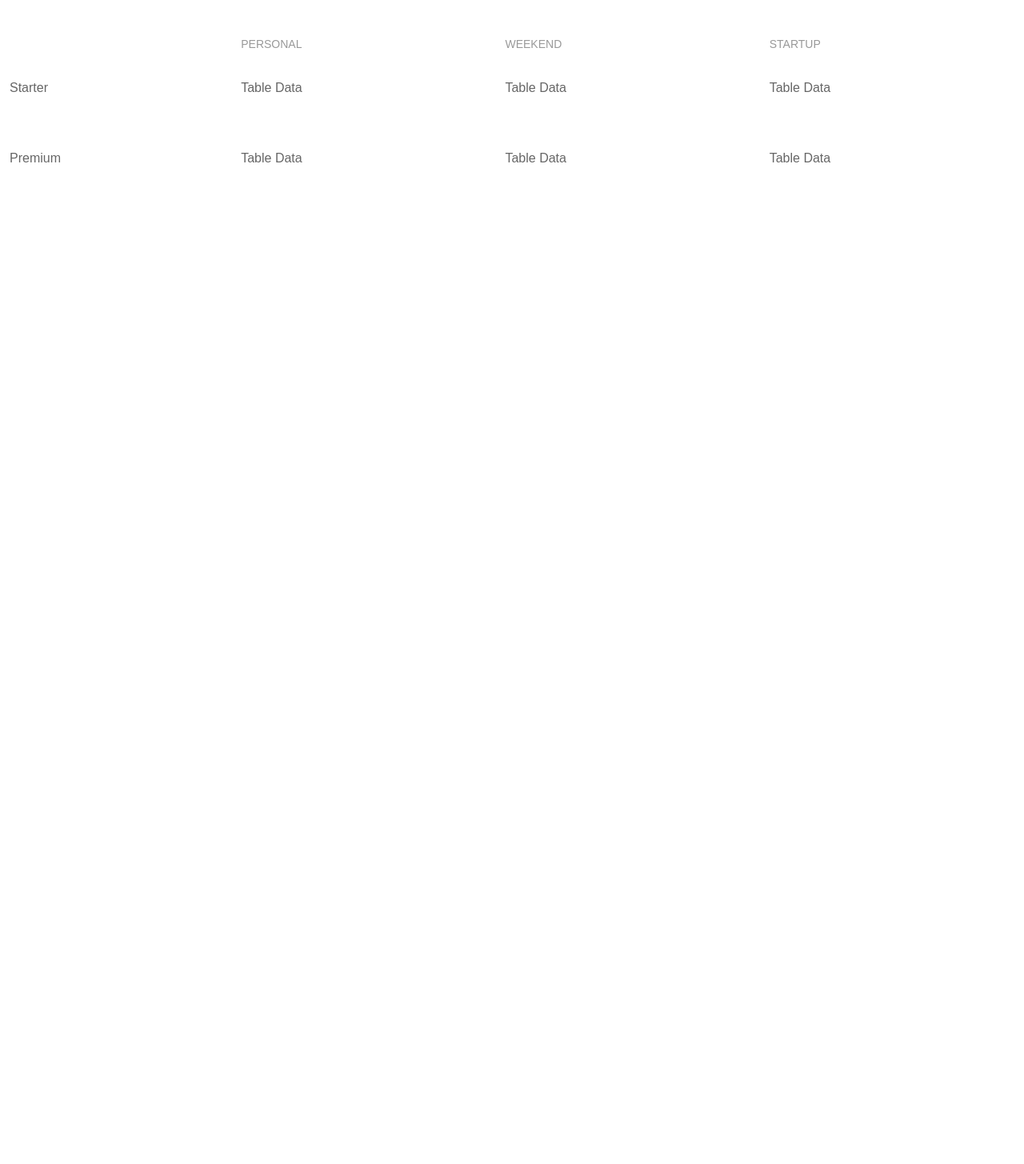
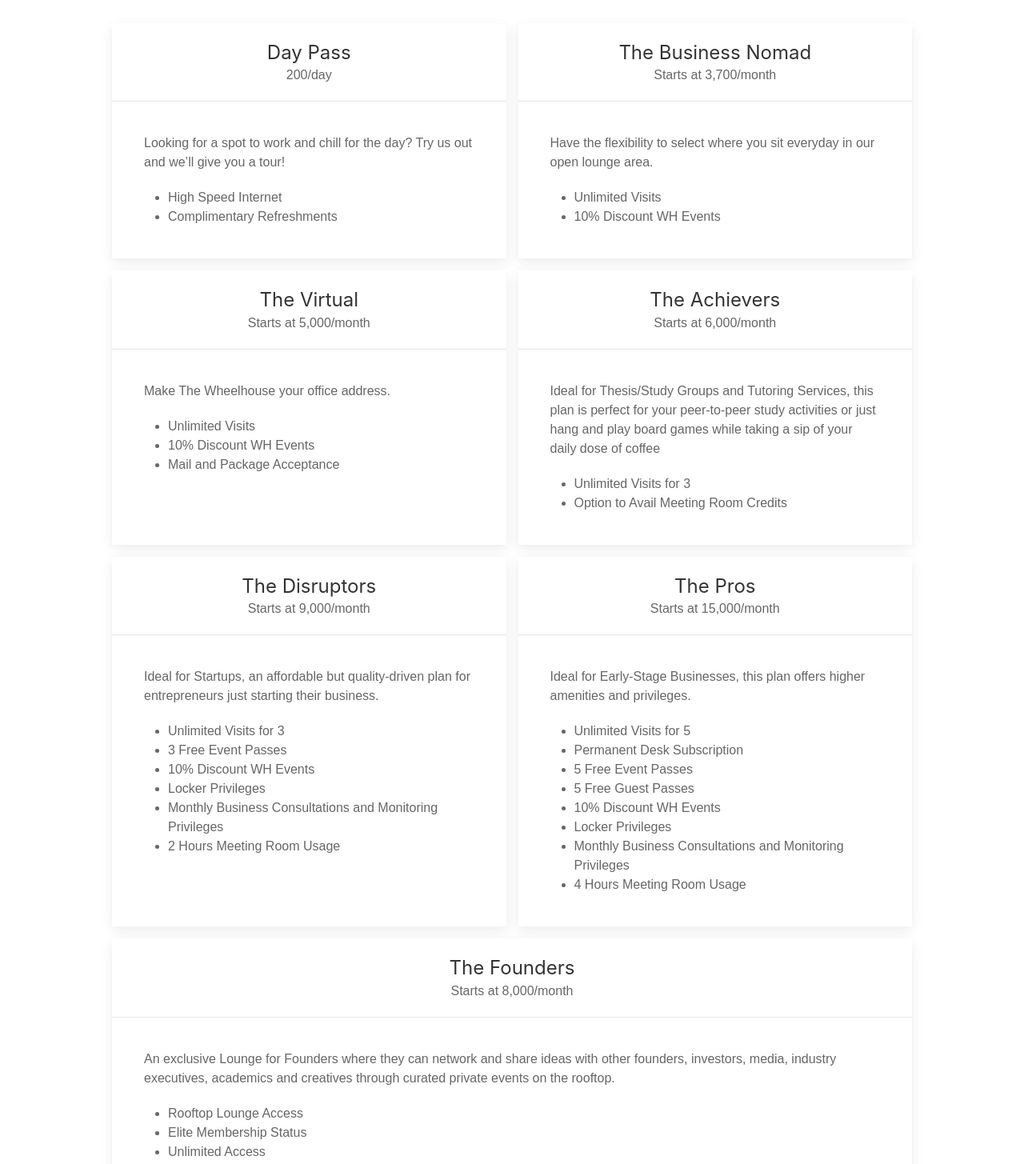
Before and after one commit to KimGulmatico/Wheelhouse, a React (Create React App) app: page / in a window 1280 px wide. Shown: the part 7320-8775 px from the top of the page at 80% size. Before the commit the page ends 7566 px from the top, so only its background shows below. Built offline with nearby package versions, Linux system fonts and the light colour scheme.

Commit message:
Added plans

```diff
--- a/src/Components/Plans.js
+++ b/src/Components/Plans.js
@@ -13,41 +13,168 @@ class Plans extends Component {
                     <p className="uk-h1 cardText">PLANS & PRICING</p>
                     <p className="uk-h2 cardText">Membership options</p>
                     <p className="uk-h5 cardText" style={{ marginTop: '-17px' }}>The Wheelhouse offers you monthly memberships plans <br/>
-                    that fits your need for a space</p>
+                    that fits your needs</p>
+                </div>
+
+                <div style={{maxWidth: '1000px'}}>
+                <div class="uk-child-width-1-2@m uk-grid-small uk-grid-match" data-uk-grid>
+                <div>
+                    <div class="uk-card uk-card-default">
+                        <div class="uk-card-media-top">
+                            <div style={{paddingTop: '20px'}}>
+                                <h1 style={{margin: 0, padding: 0}} class="uk-card-title">Day Pass</h1>
+                                <span>200/day</span>
+                            </div>
+                            <hr/>
+                        </div>
+                        <div class="uk-card-body" align="left" style={{marginTop: '-20px'}}>
+                            <p>Looking for a spot to work and chill for the day? Try us out and we’ll give you a tour!</p>
+                            <ul>
+                                <li>High Speed Internet</li>
+                                <li>Complimentary Refreshments</li>
+                            </ul>
+                        </div>
+                    </div>
                 </div>
                 <div>
-                    <table className="uk-table uk-table-middle">
-                        <thead>
-                            <tr>
-                                <th></th>
-                                <th>Personal</th>
-                                <th>Weekend</th>
-                                <th>Startup</th>
-                            </tr>
-                        </thead>
-                        <tbody>
-                            <tr>
-                                <td>Starter</td>
-                                <td>Table Data</td>
-                                <td>Table Data</td>
-                                <td>Table Data</td>
-                            </tr>
-                            <tr>
-                                <td></td>
-                                <td></td>
-                                <td></td>
-                                <td></td>
-                            </tr>
-                            <tr>
-                                <td>Premium</td>
-                                <td>Table Data</td>
-                                <td>Table Data</td>
-                                <td>Table Data</td>
-                            </tr>
-                        </tbody>
-                    </table>
+                    <div class="uk-card uk-card-default">
+                        <div class="uk-card-media-top">
+                            <div style={{paddingTop: '20px'}}>
+                                <h1 style={{margin: 0, padding: 0}} class="uk-card-title">The Business Nomad</h1>
+                                <span>Starts at 3,700/month</span>
+                            </div>
+                            <hr/>
+                        </div>
+                        <div class="uk-card-body" align="left" style={{marginTop: '-20px'}}>
+                            <p>Have the  flexibility to select where you sit everyday in our open lounge area.</p>
+                            <ul>
+                                <li>Unlimited Visits</li>
+                                <li>10% Discount WH Events</li>
+                            </ul>
+                        </div>
+                    </div>
                 </div>
+                <div>
+                <div class="uk-card uk-card-default">
+                    <div class="uk-card-media-top">
+                            <div style={{paddingTop: '20px'}}>
+                                <h1 style={{margin: 0, padding: 0}} class="uk-card-title">The Virtual</h1>
+                                <span>Starts at 5,000/month</span>
+                            </div>
+                            <hr/>
+                        </div>
+                        <div class="uk-card-body" align="left" style={{marginTop: '-20px'}}>
+                            <p>Make The Wheelhouse your office address.</p>
+                            <ul>
+                                <li>Unlimited Visits</li>
+                                <li>10% Discount WH Events</li>
+                                <li>Mail and Package Acceptance</li>
+                            </ul>
+                        </div>
+                    </div>
+                </div>
+                <div>
+                <div class="uk-card uk-card-default">
+                    <div class="uk-card-media-top">
+                            <div style={{paddingTop: '20px'}}>
+                                <h1 style={{margin: 0, padding: 0}} class="uk-card-title">The Achievers</h1>
+                                <span>Starts at 6,000/month</span>
+                            </div>
+                            <hr/>
+                        </div>
+                        <div class="uk-card-body" align="left" style={{marginTop: '-20px'}}>
+                            <p>Ideal for Thesis/Study Groups and Tutoring Services, this plan is perfect
+                            for your peer-to-peer study activities or just hang and play board games while
+                            taking a sip of your daily dose of coffee</p>
+                            <ul>
+                                <li>Unlimited Visits for 3</li>
+                                <li>Option to Avail Meeting Room Credits</li>
+                            </ul>
+                        </div>
+                    </div>
+                </div>
+                <div>
+                <div class="uk-card uk-card-default">
+                    <div class="uk-card-media-top">
+                            <div style={{paddingTop: '20px'}}>
+                                <h1 style={{margin: 0, padding: 0}} class="uk-card-title">The Disruptors</h1>
+                                <span>Starts at 9,000/month</span>
+                            </div>
+                            <hr/>
+                        </div>
+                        <div class="uk-card-body" align="left" style={{marginTop: '-20px'}}>
+                            <p>Ideal for Startups, an affordable but quality-driven plan for
+                                entrepreneurs just starting their business.</p>
+                            <ul>
+                                <li>Unlimited Visits for 3</li>
+                                <li>3 Free Event Passes</li>
+                                <li>10% Discount WH Events</li>
+                                <li>Locker Privileges</li>
+                                <li>Monthly Business Consultations and Monitoring Privileges</li>
+                                <li>2 Hours Meeting Room Usage</li>
+                            </ul>
+                        </div>
+                    </div>
+                </div>
+                <div>
+                <div class="uk-card uk-card-default">
+                    <div class="uk-card-media-top">
+                            <div style={{paddingTop: '20px'}}>
+                                <h1 style={{margin: 0, padding: 0}} class="uk-card-title">The Pros</h1>
+                                <span>Starts at 15,000/month</span>
+                            </div>
+                            <hr/>
+                        </div>
+                        <div class="uk-card-body" align="left" style={{marginTop: '-20px'}}>
+                            <p>Ideal for Early-Stage Businesses, this plan offers higher amenities and privileges.</p>
+                            <ul>
+                                <li>Unlimited Visits for 5</li>
+                                <li>Permanent Desk Subscription</li>
+                                <li>5 Free Event Passes</li>
+                                <li>5 Free Guest Passes</li>
+                                <li>10% Discount WH Events</li>
+                                <li>Locker Privileges</li>
+                                <li>Monthly Business Consultations and Monitoring Privileges</li>
+                                <li>4 Hours Meeting Room Usage</li>
+                            </ul>
+                        </div>
+                    </div>
+                </div>
+                </div>
+
+                <div class="uk-child-width-1-1@m uk-grid-small uk-grid-match" data-uk-grid>
+                    <div>
+                        <div class="uk-card uk-card-default">
+                            <div class="uk-card-media-top">
+                                <div style={{paddingTop: '20px'}}>
+                                    <h1 style={{margin: 0, padding: 0}} class="uk-card-title">The Founders</h1>
+                                    <span>Starts at 8,000/month</span>
+                                </div>
+                                <hr/>
+                            </div>
+                            <div class="uk-card-body" align="left" style={{marginTop: '-20px'}}>
+                                <p>An exclusive Lounge for Founders where they can network and share ideas
+                                   with other founders, investors, media, industry executives, academics
+                                   and creatives through curated private events on the rooftop.</p>
+                                <ul>
+                                    <li>Rooftop Lounge Access</li>
+                                    <li>Elite Membership Status</li>
+                                    <li>Unlimited Access</li>
+                                    <li>Invites to Private Rooftop Events</li>
+                                    <li> Invites to Members’ Events</li>
+                                    <li>5 Free Guest Passes</li>
+                                </ul>
+                            </div>
+                        </div>
+                    </div>
+                </div>
+
             </div>
+
+            </div>
+            <br/>
+            <br/>
+            <hr class="uk-divider-icon"/>
         </div>)
     }
 }
```
Also changed, not shown: src/Components/Partners.js (added, +14 -0 lines).
